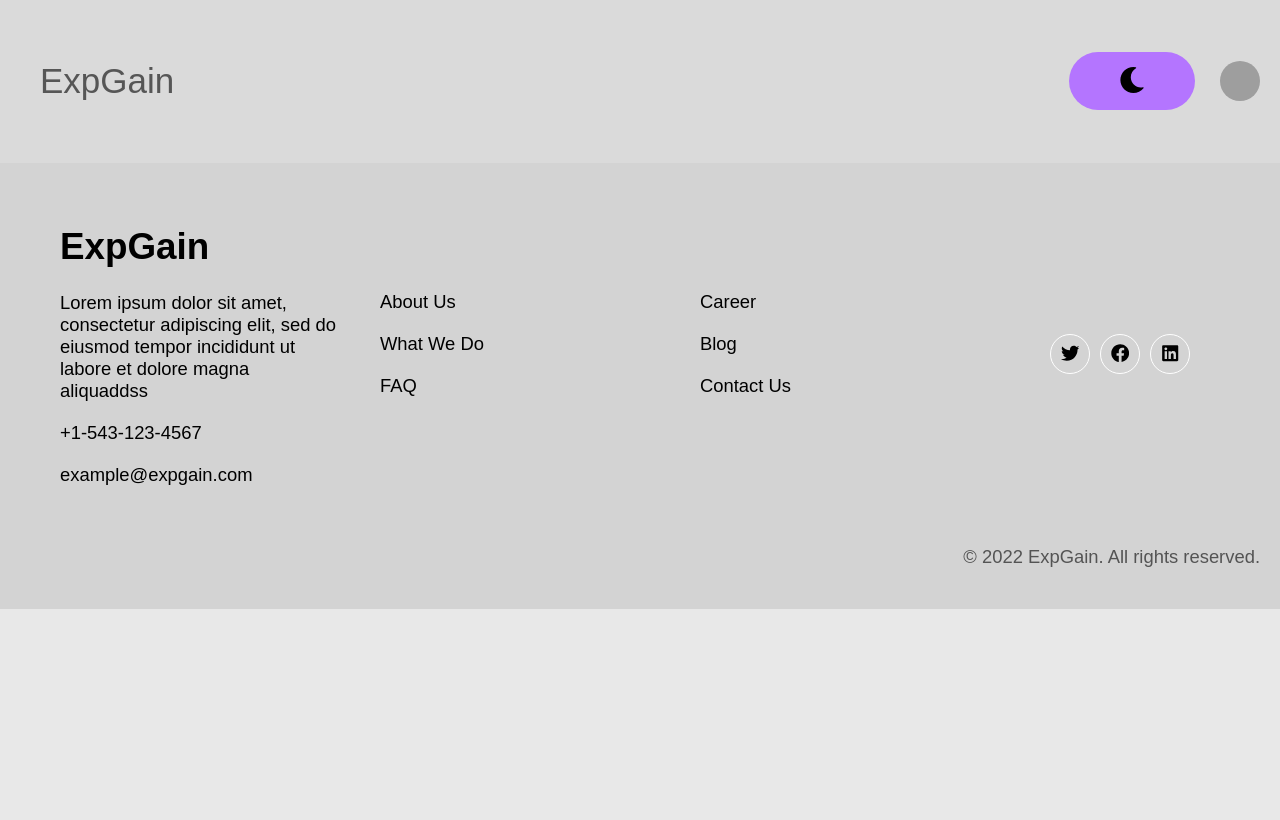
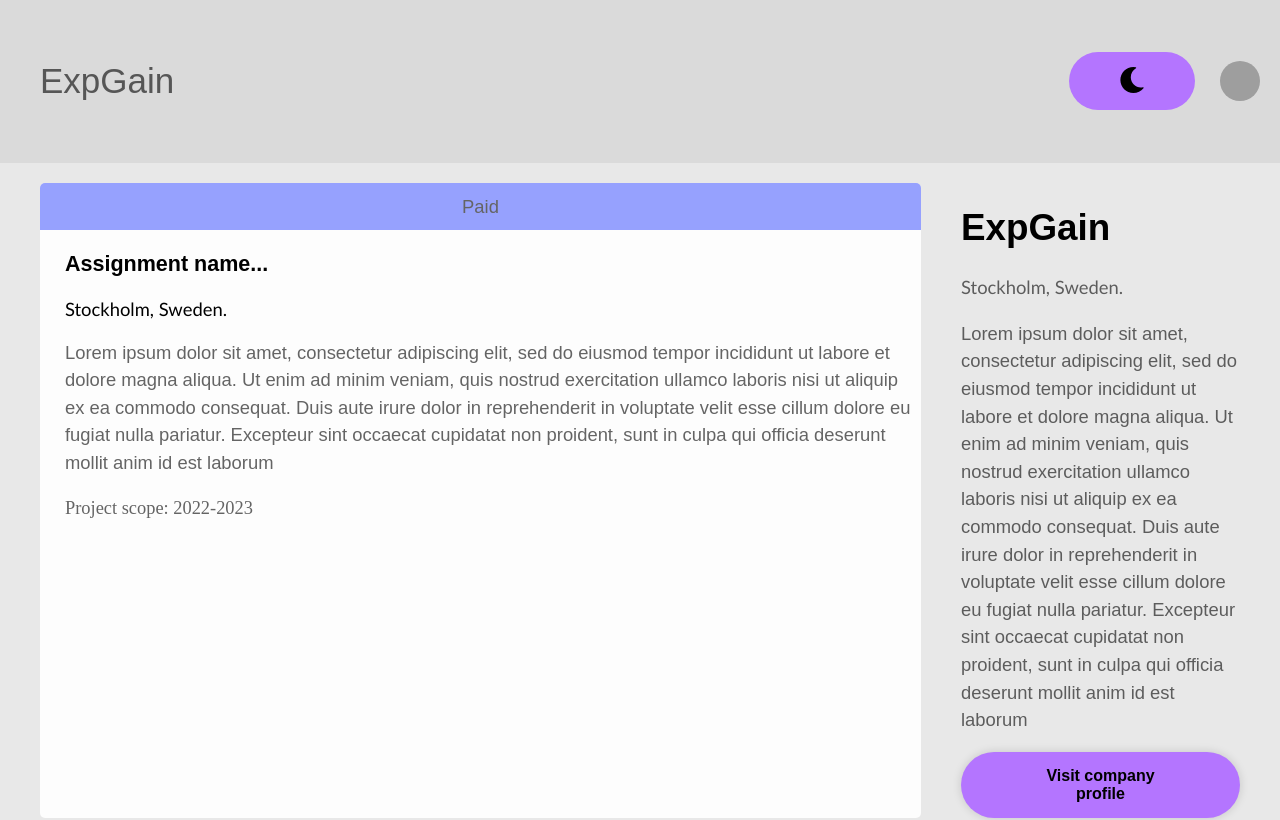
Before and after one commit to ViggoLagerstedtEkholm/expgain-frontend, a React (Create React App) app: page /assignment/1 in a window 1280 px wide. Shown: the top 820 px of the page. Built offline with nearby package versions, Linux system fonts and the light colour scheme; grey boxes are pictures that could not be loaded.

Commit message:
Implemented filter components and more custom hooks.

```diff
--- a/src/App.tsx
+++ b/src/App.tsx
@@ -12,6 +12,7 @@ import Settings from "./Components/Pages/Settings";
 import Search from "./Components/Pages/Search";
 import Assignment from "./Components/Pages/Assignment";
 import ScrollToTop from "./Components/Shared/Filter/Misc/ScrollTop";
+import Company from "./Components/Pages/Company";
 
 function App() {
     return (
@@ -27,6 +28,7 @@ function App() {
                         <Route path="/settings" element={<Settings/>}/>
                         <Route path="/search" element={<Search/>}/>
                         <Route path="/assignment/:id" element={<Assignment/>}/>
+                        <Route path="/company/:name" element={<Company/>}/>
                     </Routes>
                 </Container>
                 <Footer/>
--- a/src/Components/Pages/Assignment.tsx
+++ b/src/Components/Pages/Assignment.tsx
@@ -1,10 +1,50 @@
 import React from 'react';
+import {
+    AssignmentInfo,
+    AssignmentLayout, AssignmentLocation, AssignmentText, Badge,
+    CompanyInfo, CompanyLocation,
+} from "../Styles/Assignment/Assignment.styled";
+import {Date, LargeText, MediumText, Text} from "../Styles/Texts.style";
+import {Page} from "../Styles/Container.styled";
+import {Button} from "../Styles/Button.styled";
+import {useNavigate} from "react-router-dom";
 
 function Assignment() {
+    const navigate = useNavigate();
+
     return (
-        <div>
+        <Page>
+            <AssignmentLayout>
+                <AssignmentInfo>
+                    <Badge>Paid</Badge>
+                    <AssignmentText>
+                        <MediumText>Assignment name...</MediumText>
+                        <AssignmentLocation>Stockholm, Sweden. </AssignmentLocation>
+                        <Text>
+                            Lorem ipsum dolor sit amet, consectetur adipiscing elit, sed do eiusmod tempor incididunt ut
+                            labore et dolore magna aliqua. Ut enim ad minim veniam, quis nostrud exercitation ullamco
+                            laboris nisi ut aliquip ex ea commodo consequat. Duis aute irure dolor in reprehenderit in
+                            voluptate velit esse cillum dolore eu fugiat nulla pariatur. Excepteur sint occaecat cupidatat
+                            non proident, sunt in culpa qui officia deserunt mollit anim id est laborum
+                        </Text>
+                        <Date>Project scope: 2022-2023</Date>
+                    </AssignmentText>
+                </AssignmentInfo>
 
-        </div>
+                <CompanyInfo>
+                    <LargeText>ExpGain</LargeText>
+                    <CompanyLocation>Stockholm, Sweden.</CompanyLocation>
+                    <Text>
+                        Lorem ipsum dolor sit amet, consectetur adipiscing elit, sed do eiusmod tempor incididunt ut
+                        labore et dolore magna aliqua. Ut enim ad minim veniam, quis nostrud exercitation ullamco
+                        laboris nisi ut aliquip ex ea commodo consequat. Duis aute irure dolor in reprehenderit in
+                        voluptate velit esse cillum dolore eu fugiat nulla pariatur. Excepteur sint occaecat cupidatat
+                        non proident, sunt in culpa qui officia deserunt mollit anim id est laborum
+                    </Text>
+                    <Button onClick={() => navigate('/company/ExpGain')}>Visit company profile</Button>
+                </CompanyInfo>
+            </AssignmentLayout>
+        </Page>
     );
 }
 
--- a/src/Components/Pages/AssignmentPreview.tsx
+++ b/src/Components/Pages/AssignmentPreview.tsx
@@ -2,8 +2,11 @@ import React from 'react';
 import {Posting} from "../Styles/Filter/FilterBox.styled";
 import {LargeText, MediumText, Text} from "../Styles/Texts.style";
 import {Button} from "../Styles/Button.styled";
+import {useNavigate} from "react-router-dom";
 
 function AssignmentPreview() {
+    const navigate = useNavigate();
+
     return (
         <Posting>
             <LargeText>Example.</LargeText>
@@ -22,7 +25,7 @@ function AssignmentPreview() {
                 Date - 2022-2023 (1 year)
             </Text>
 
-            <Button>More</Button>
+            <Button onClick={() => navigate("/assignment/5")}>More</Button>
         </Posting>
     );
 }
--- /dev/null
+++ b/src/Components/Pages/Company.tsx
@@ -0,0 +1,15 @@
+import React from 'react';
+import {Page} from "../Styles/Container.styled";
+import {CompanyHeader} from "../Styles/Company/Company.styled";
+
+function Company() {
+    return (
+        <Page>
+            <CompanyHeader>
+                ExpGain
+            </CompanyHeader>
+        </Page>
+    );
+}
+
+export default Company;
--- a/src/Components/Shared/Filter/Main/FilterConfigurationBox.tsx
+++ b/src/Components/Shared/Filter/Main/FilterConfigurationBox.tsx
@@ -25,6 +25,7 @@ function FilterConfigurationBox() {
                 <CustomizableFilterHeader>
                     <MediumText>Search</MediumText>
                     <SearchBar type="text"/>
+
                 </CustomizableFilterHeader>
             }
         </>
--- /dev/null
+++ b/src/Components/Styles/Assignment/Assignment.styled.tsx
@@ -0,0 +1,53 @@
+import styled from "styled-components";
+
+export const AssignmentLayout = styled.div`
+  display: flex;
+  gap: 25px;
+
+  @media (max-width: ${({ theme }) => theme.mobile}) {
+    flex-direction: column;
+    text-align: center;
+  }
+`
+
+export const AssignmentInfo = styled.div`
+  width: 75%;
+  background-color: ${({ theme }) => theme.colors.card};
+  border-radius: 5px;
+
+  @media (max-width: ${({ theme }) => theme.mobile}) {
+    width: 100%;
+  }
+`
+
+export const AssignmentText = styled.div`
+  padding-left: 25px;
+`
+
+export const AssignmentLocation = styled.div`
+  font-family: Candara;
+`
+
+export const CompanyInfo = styled.div`
+  width: 25%;
+  padding-left: 15px;
+
+  @media (max-width: ${({ theme }) => theme.mobile}) {
+    width: 100%;
+  }
+`
+
+export const CompanyLocation = styled.p`
+  text-align: left;
+  font-family: Candara;
+`
+
+export const Badge = styled.p`
+  text-align: center;
+  padding: 10px;
+  background-color: #5265ff;
+  width: auto;
+  margin: 0;
+  border-top-left-radius: 5px;
+  border-top-right-radius: 5px;
+`
--- /dev/null
+++ b/src/Components/Styles/Company/Company.styled.tsx
@@ -0,0 +1,5 @@
+import styled from "styled-components";
+
+export const CompanyHeader = styled.h1`
+  font-size: 36px;
+`
--- a/src/Components/Styles/Texts.style.tsx
+++ b/src/Components/Styles/Texts.style.tsx
@@ -11,3 +11,8 @@ export const MediumText = styled.h3`
 export const Text = styled.p`
   color: ${({theme}) => theme.colors.text};
 `
+
+export const Date = styled.p`
+  font-family: "Calibri Light",serif;
+  color: ${({theme}) => theme.colors.text};
+`
```
